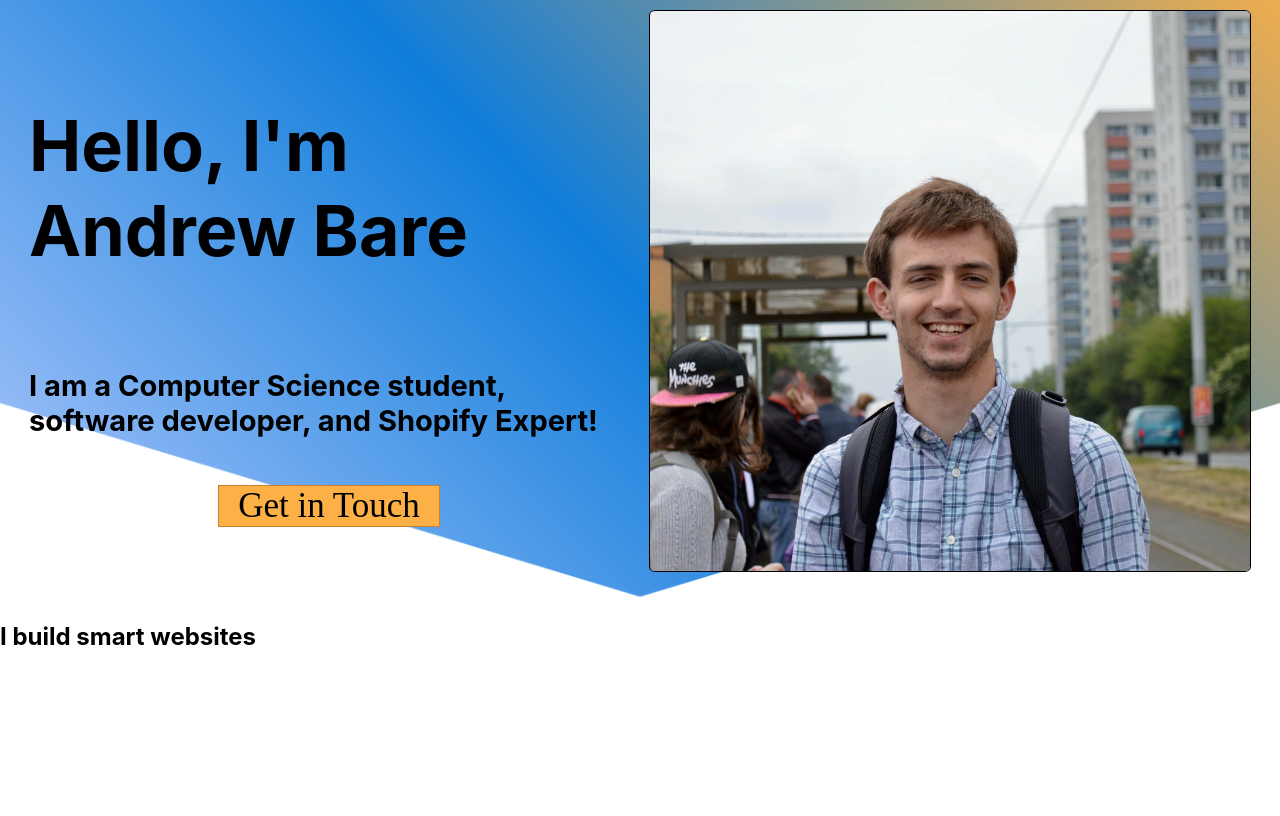
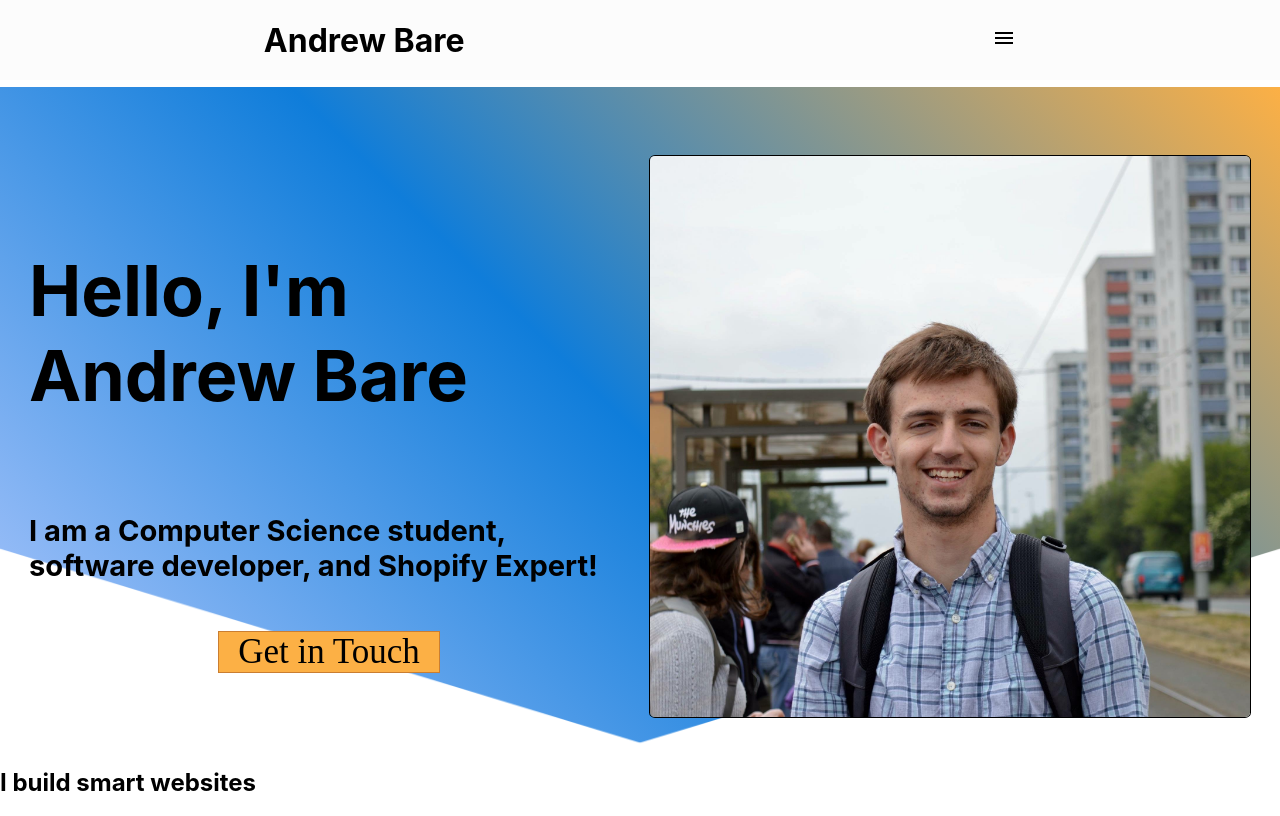
Before and after one commit to andrewthebare/Portfolio_Website, a React (Create React App) app: page / in a window 1280 px wide. Built offline with nearby package versions, Linux system fonts and the light colour scheme.

Commit message:
Adds in a top menu bar

```diff
--- a/package.json
+++ b/package.json
@@ -4,6 +4,7 @@
   "private": true,
   "dependencies": {
     "@material-ui/core": "^4.11.4",
+    "@material-ui/icons": "^4.11.2",
     "@testing-library/jest-dom": "^5.14.1",
     "@testing-library/react": "^11.2.7",
     "@testing-library/user-event": "^12.8.3",
--- a/src/Home.js
+++ b/src/Home.js
@@ -4,6 +4,7 @@ import {makeStyles} from "@material-ui/core";
 import arrowBG from './images/ArrowBG.png'
 import profile from './images/TrollyStop.JPG'
 import Button from "@material-ui/core/Button";
+import TopBar from "./TopBar";
 
 export default function (props) {
 
@@ -11,11 +12,12 @@ export default function (props) {
   const cn = useStyles();
   return(
     <div>
+      <TopBar/>
       <div className={cn.heroHolder}>
         <img className={cn.hero} src={arrowBG}/>
         <div className={cn.heroContent}>
           <div className={cn.heroContentItem}>
-            <h1>Hello, I'm Andrew Bare</h1>
+            <h1 className={cn.text}>Hello, I'm Andrew Bare</h1>
             <h5>I am a Computer Science student, software developer, and Shopify Expert!</h5>
             <div className={cn.contactBTN}>Get in Touch</div>
           </div>
@@ -36,6 +38,7 @@ const useStyles=makeStyles({
     flexDirection: "column",
     justifyContent: "center",
     alignItems: "center",
+    marginTop: '85px',
 
   },
   hero:{
@@ -80,6 +83,9 @@ const useStyles=makeStyles({
     backgroundColor: 'rgba(252,176,69,1)',
     outline: '1pt solid rgba(202,126,49,1)',
     fontFamily: '"Times New Roman", Times, serif'
+  },
+  text:{
+    wordWrap: "break-word",
   }
 
 })
--- /dev/null
+++ b/src/TopBar.js
@@ -0,0 +1,84 @@
+import React from 'react';
+import {useState} from 'react';
+import {makeStyles} from "@material-ui/core";
+import Icon from '@material-ui/core/Icon';
+import MenuIcon from '@material-ui/icons/Menu';
+import MenuOpenIcon from '@material-ui/icons/MenuOpen';
+
+export default function TopBar(){
+
+  const [topBarDisplay, setDropdown] = useState('unset');
+
+  const triggerDropdown=()=>{
+    if (topBarDisplay==='absolute'){
+      setDropdown('unset')
+    }
+    else if (topBarDisplay==='unset'){
+      setDropdown('absolute')
+    }
+  }
+
+  const drawIcon =()=>{
+    if (topBarDisplay==='absolute'){
+      return(
+        <MenuOpenIcon className={cn.icon}/>
+      )
+    }
+    else if (topBarDisplay==='unset'){
+      return(
+        <MenuIcon className={cn.icon}/>
+      )
+    }
+  }
+
+  const cn = useStyles({topBarDisplay});
+  return(
+    <div>
+      <div className={cn.topMenu}>
+        <h3>A</h3>
+      </div>
+
+      <div className={cn.holder}>
+        <h1>Andrew Bare</h1>
+        <a onClick={()=> triggerDropdown()}>{drawIcon()}</a>
+      </div>
+    </div>
+  )
+}
+
+const useStyles = makeStyles({
+  icon: {
+    cursor: "pointer",
+
+  },
+  holder:{
+    // paddingLeft: '20%',
+    // paddingRight: '20%',
+    position: "fixed",
+    left:0,
+    right: 0,
+    top:0,
+    zIndex: 2,
+
+    backgroundColor: '#fcfcfc',
+    height: '80px',
+    display: "flex",
+    flexDirection: "row",
+    justifyContent: "space-around",
+    alignItems: "center",
+  },
+
+  topMenu:{
+    position: props => props.topBarDisplay,
+    display: 'box',
+    left:0 ,
+    right: 0,
+    top: 0,
+    // height: window.innerHeight,
+    bottom: 0,
+    zIndex: 2,
+
+    backgroundColor: '#eaeaea',
+
+  }
+})
```
Also changed, not shown: 1 other file (tests, documents, lock files or other folders).
